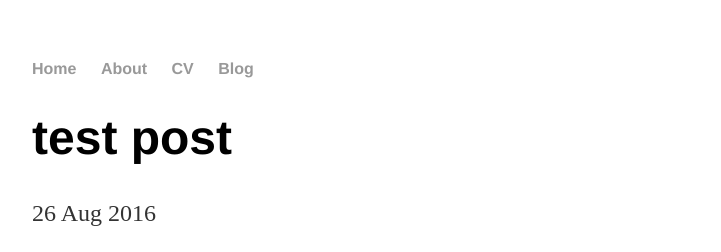
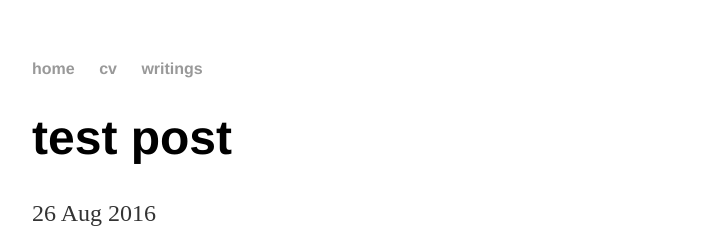
Before and after one commit to ryanjonathanb/ryanjonathanb.github.io, a Jekyll site: the page built from _posts/2016-08-26-test-post.md, in a window 1280 px wide. Shown: the top 252 px of the page, without its empty margins (160-881 px from the left). Built offline with Jekyll 4.4.1, drawn with Linux system fonts in a browser that asks for light colours.

Commit message:
default nav

```diff
--- a/_layouts/default.html
+++ b/_layouts/default.html
@@ -8,10 +8,9 @@
 		<body>
 			<nav>
 	    		<ul>
-	        		<li><a href="/">Home</a></li>
-		        	<li><a href="/about">About</a></li>
-	        		<li><a href="/cv">CV</a></li>
-	        		<li><a href="/blog">Blog</a></li>
+	        		<li><a href="/">home</a></li>
+	        		<li><a href="/cv">cv</a></li>
+	        		<li><a href="/writings">writings</a></li>
 	    		</ul>
 			</nav>
 			<div class="container">
```
